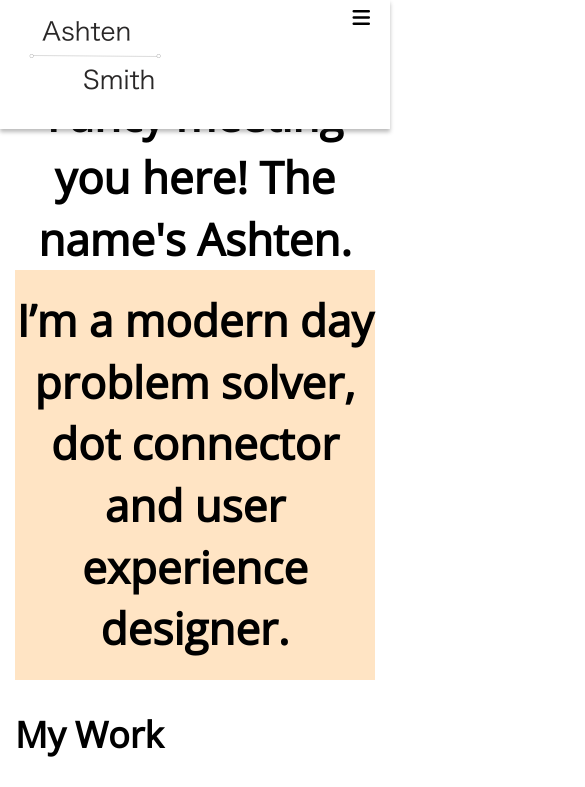
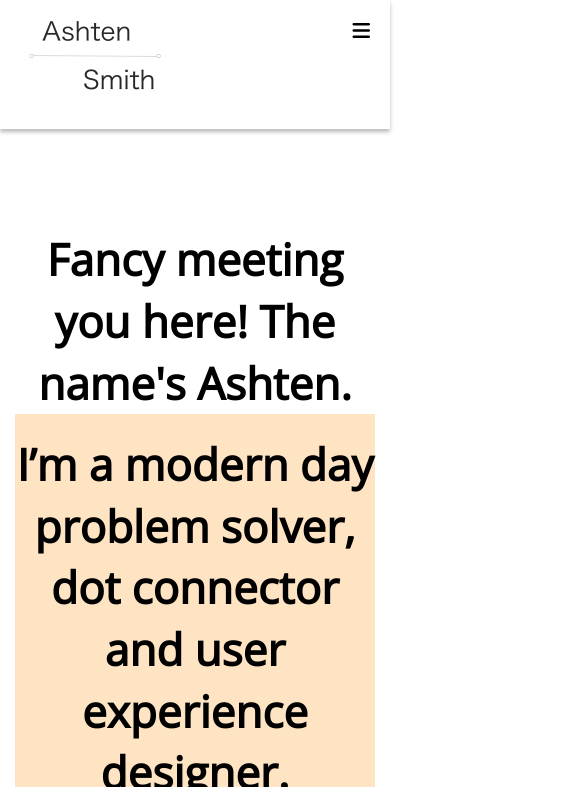
Before and after one commit to ashtensmith/Portfolio-Site-Ashten-Smith, a plain HTML site: page portfolio-ashten-2021/1_2/index.html in a window 390 px wide. Shown: the top 787 px of the page, 585 px wide, since content can reach past the window. Drawn offline with nearby package versions, Linux system fonts and the light colour scheme.

Commit message:
Adjusted hamburger menu and .needle

```diff
--- a/portfolio-ashten-2021/1_2/css/style.css
+++ b/portfolio-ashten-2021/1_2/css/style.css
@@ -53,7 +53,7 @@ padding-left: 5px;
   width: 100%;
 }
 
-main {padding-top: 56px}
+main {padding-top: 200px}
 
 
 .button {
@@ -122,7 +122,7 @@ nav > ul > li > a:hover { text-decoration: none;
 .navtoggle li .icon {
   position: absolute;
   right: 0;
-  top: 2px;
+  top: 15px;
   padding-right: 0;
   font-size: 20px;
 }
@@ -137,6 +137,7 @@ nav > ul > li > a:hover { text-decoration: none;
 .navtoggle.responsive li:last-child  {
   padding: 0 0 10px;
 }
+.needle {width: 100%; }
 
 
 /* ==============================
```
